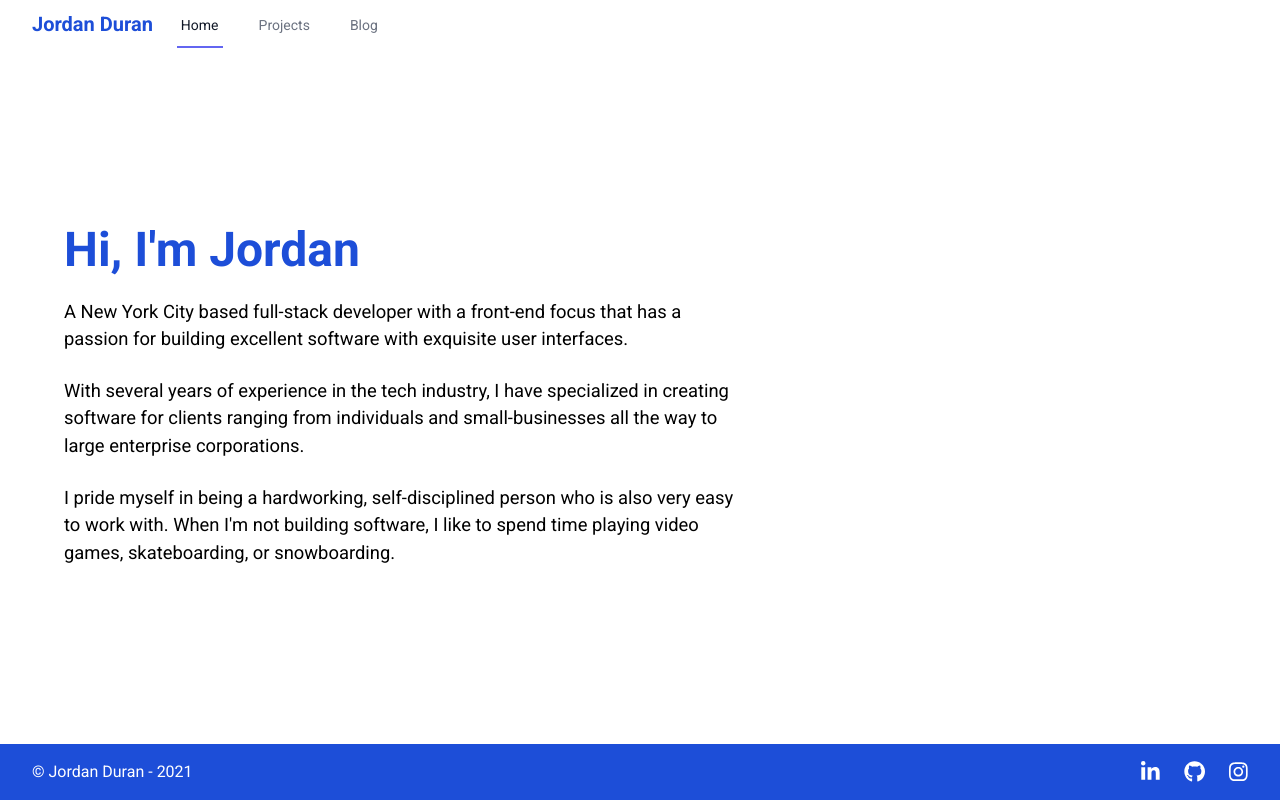
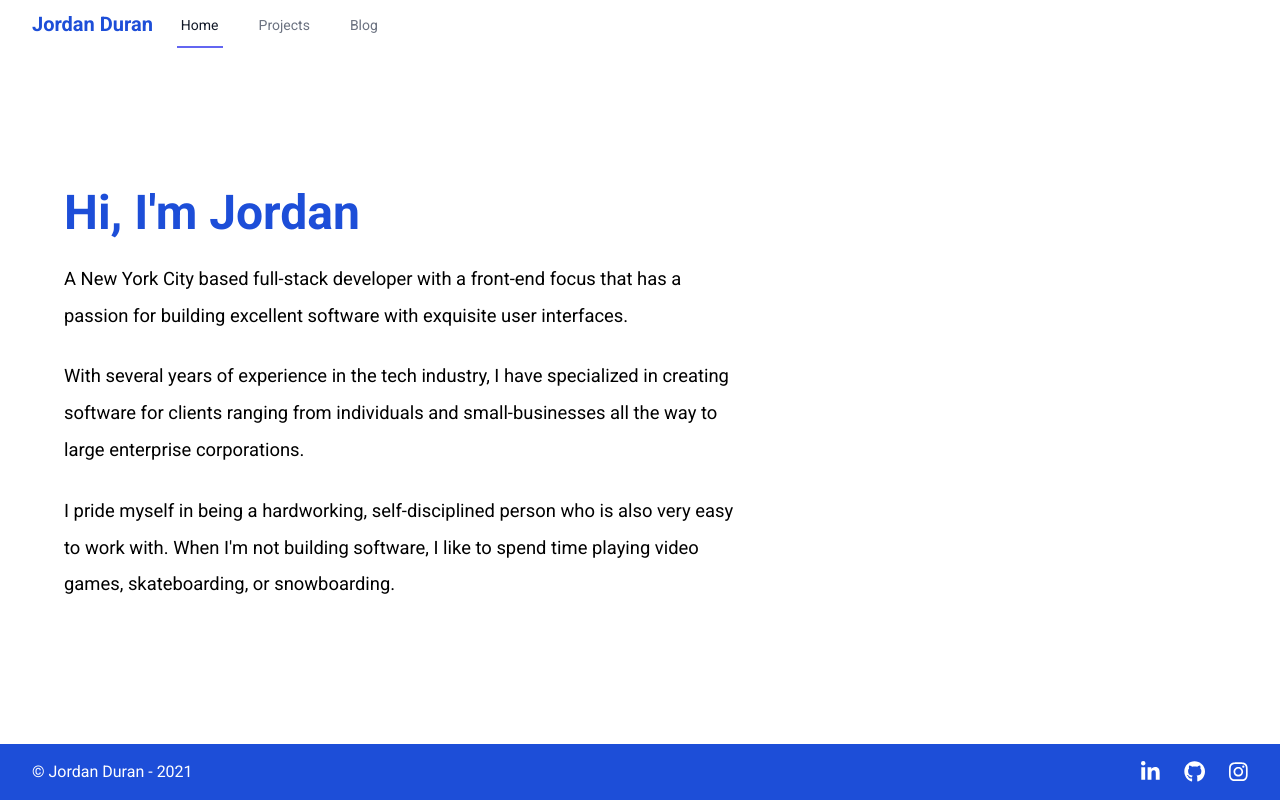
Before and after one commit to jordanduran/port, a Next.js app: page / in a window 1280 px wide. Built offline with nearby package versions, Linux system fonts and the light colour scheme.

Commit message:
Removed comment from Navbar and added line-height to Hero bio

```diff
--- a/components/Hero.js
+++ b/components/Hero.js
@@ -4,17 +4,17 @@ const Hero = () => {
       <h1 className='hero-header text-blue-700 text-5xl font-bold'>
         Hi, I&apos;m Jordan
       </h1>
-      <p className='hero-bio max-w-prose mt-6'>
+      <p className='hero-bio max-w-prose mt-6 leading-loose'>
         A New York City based full-stack developer with a front-end focus that
         has a passion for building excellent software with exquisite user
         interfaces.
       </p>
-      <p className='hero-bio max-w-prose mt-6'>
+      <p className='hero-bio max-w-prose mt-6 leading-loose'>
         With several years of experience in the tech industry, I have
         specialized in creating software for clients ranging from individuals
         and small-businesses all the way to large enterprise corporations.
       </p>
-      <p className='hero-bio max-w-prose mt-6'>
+      <p className='hero-bio max-w-prose mt-6 leading-loose'>
         I pride myself in being a hardworking, self-disciplined person who is
         also very easy to work with. When I&apos;m not building software, I like
         to spend time playing video games, skateboarding, or snowboarding.
--- a/components/Navbar.js
+++ b/components/Navbar.js
@@ -15,7 +15,6 @@ const Navbar = () => {
                   </h1>
                 </div>
                 <div className='hidden sm:ml-6 sm:flex sm:space-x-8'>
-                  {/* Current: "border-indigo-500 text-gray-900", Default: "border-transparent text-gray-500 hover:border-gray-300 hover:text-gray-700" */}
                   <a
                     href='#'
                     className='border-indigo-500 text-gray-900 inline-flex items-center px-1 pt-1 border-b-2 text-sm font-medium'
@@ -52,7 +51,6 @@ const Navbar = () => {
 
           <Disclosure.Panel className='sm:hidden'>
             <div className='pt-2 pb-3 space-y-1'>
-              {/* Current: "bg-indigo-50 border-indigo-500 text-indigo-700", Default: "border-transparent text-gray-500 hover:bg-gray-50 hover:border-gray-300 hover:text-gray-700" */}
               <a
                 href='#'
                 className='bg-indigo-50 border-indigo-500 text-indigo-700 block pl-3 pr-4 py-2 border-l-4 text-base font-medium'
```
